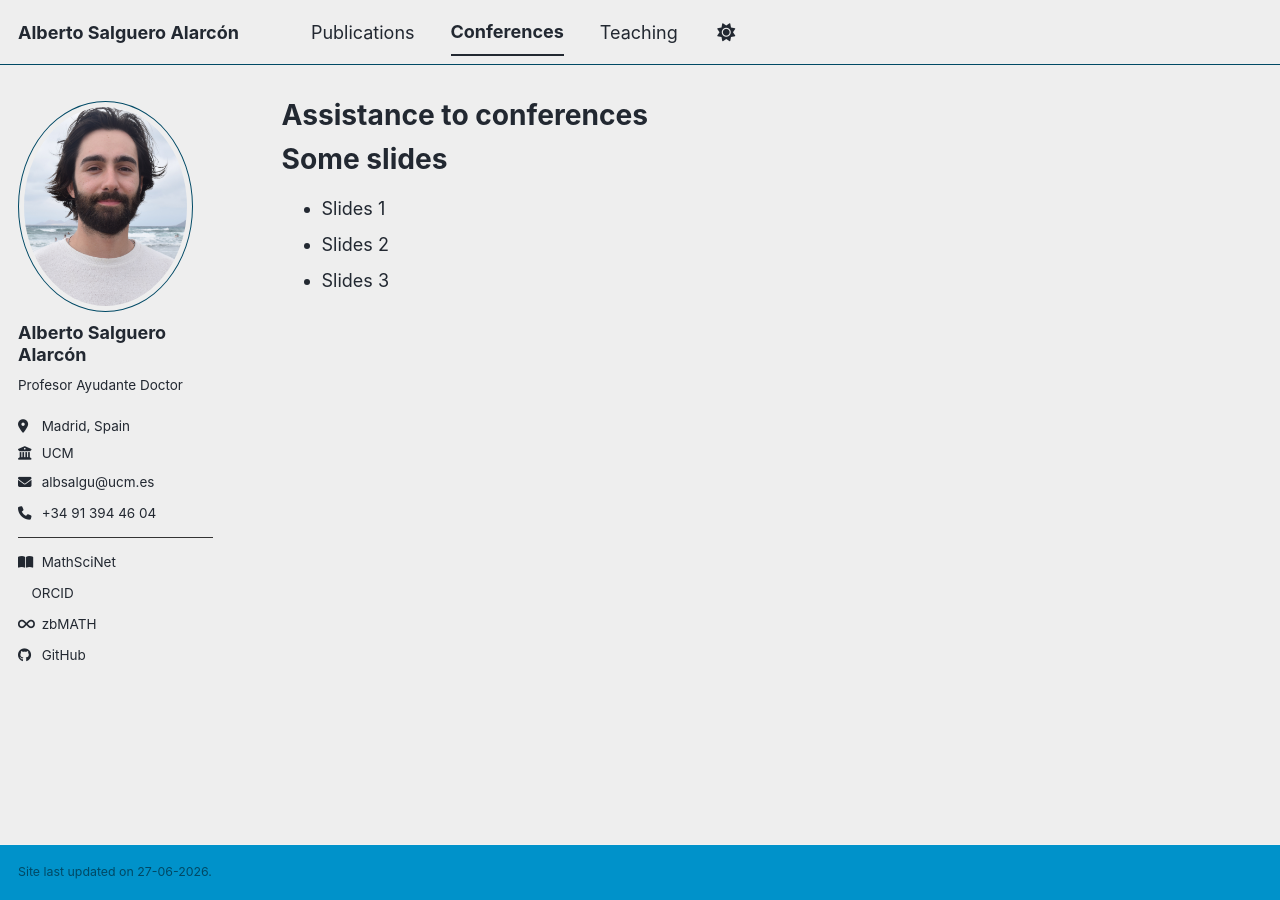
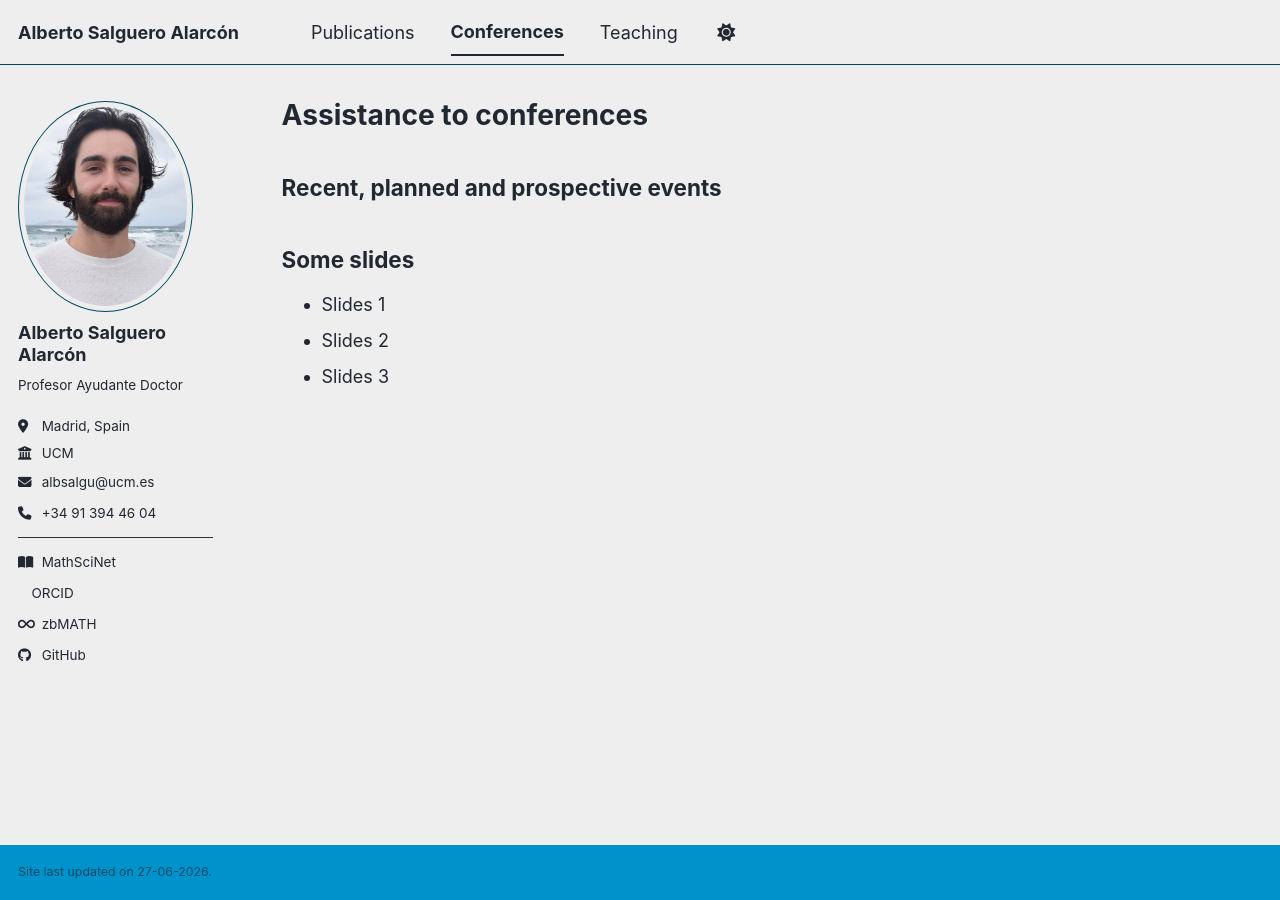
Before and after one commit to salgueroalarcon/salgueroalarcon.github.io, a Jekyll site: the page built from _pages/talks.md, in a window 1280 px wide. Built offline with Jekyll 4.4.1, drawn with Linux system fonts in a browser that asks for light colours; a style sheet for code colours, icons or effects is not loaded.

Commit message:
Update headings and add event section in talks.md

```diff
--- a/_pages/talks.md
+++ b/_pages/talks.md
@@ -5,14 +5,14 @@ permalink: /talks/
 author_profile: true
 ---
 
+## Recent, planned and prospective events
 {% if site.talkmap_link == true %}
 
 <p style="text-decoration:underline;"><a href="/talkmap.html">See a map of all the places I've given a talk!</a></p>
 
 {% endif %}
 
-Some slides
-=====
+## Some slides
 - Slides 1
 - Slides 2
 - Slides 3
```
